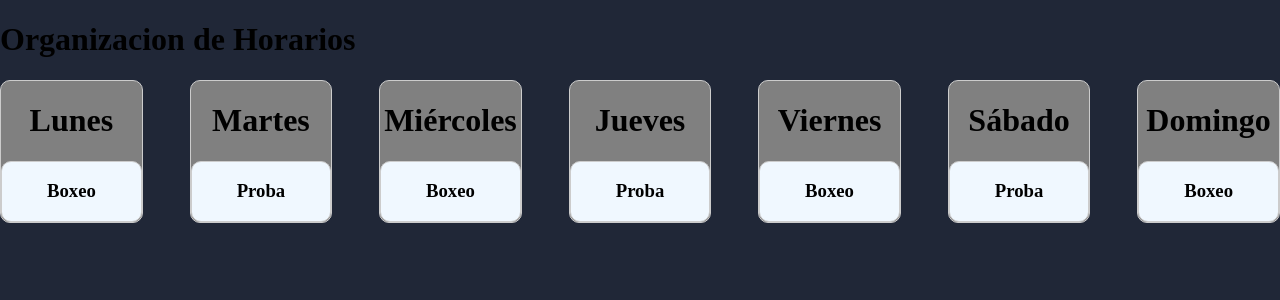
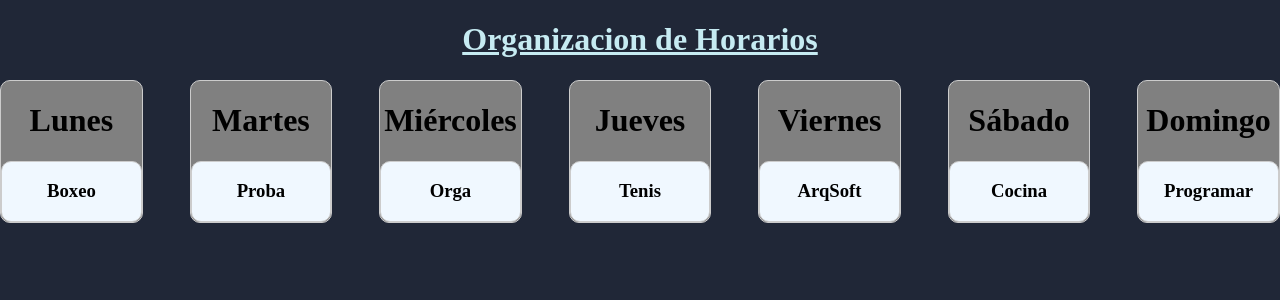
Before and after one commit to matulibe/organizador-horarios, a React (Create React App) app: page / in a window 1280 px wide. Shown: the top 300 px of the page. Built offline with nearby package versions, Linux system fonts and the light colour scheme; the HTML template or start-up script is replaced by a standard one.

Commit message:
Agrego distintas actividades para demo y "decoro"

```diff
--- a/src/components/Planilla.css
+++ b/src/components/Planilla.css
@@ -11,3 +11,12 @@
     border-radius: 10px;
     background-color: grey;
 }
+
+.titulo{
+    display: flex;
+    justify-content: center;
+    align-items: center;
+    color: rgb(198, 235, 242);
+    text-decoration: underline;
+
+}
--- a/src/components/Planilla.js
+++ b/src/components/Planilla.js
@@ -19,34 +19,34 @@ export default function Planilla() {
     ]);
     const [actMie, setActMie] = useState([
         {
-            nombre: 'Boxeo',
-            id: "1"
+            nombre: 'Orga',
+            id: "3"
         }
     ]);
 
     const [actJu, setActJu] = useState([
         {
-            nombre: 'Proba',
-            id: "2"
+            nombre: 'Tenis',
+            id: "4"
         }
     ]);
     const [actVie, setActVie] = useState([
         {
-            nombre: 'Boxeo',
-            id: "1"
+            nombre: 'ArqSoft',
+            id: "5"
         }
     ]);
 
     const [actSab, setActSab] = useState([
         {
-            nombre: 'Proba',
-            id: "2"
+            nombre: 'Cocina',
+            id: "6"
         }
     ]);
     const [actDom, setActDom] = useState([
         {
-            nombre: 'Boxeo',
-            id: "1"
+            nombre: 'Programar',
+            id: "7"
         }
     ]);
 
@@ -69,7 +69,9 @@ export default function Planilla() {
 
     return (
         <DragDropContext onDragEnd={handleDragEnd}>
-            <h1>Organizacion de Horarios</h1>
+            <div className="titulo">
+                <h1>Organizacion de Horarios</h1>
+            </div>
             <div className="Dias">
                 <div className="Dia">
                     <Dia nombre={"Lunes"} actividades={actLun} id={"lunes"} />
```
